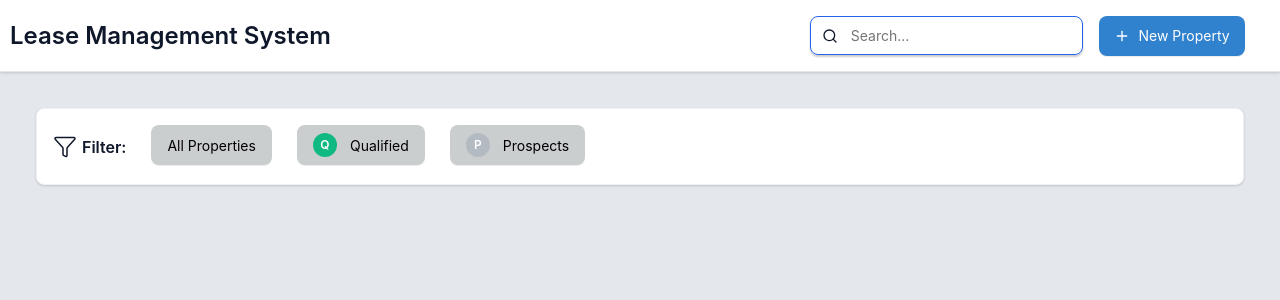
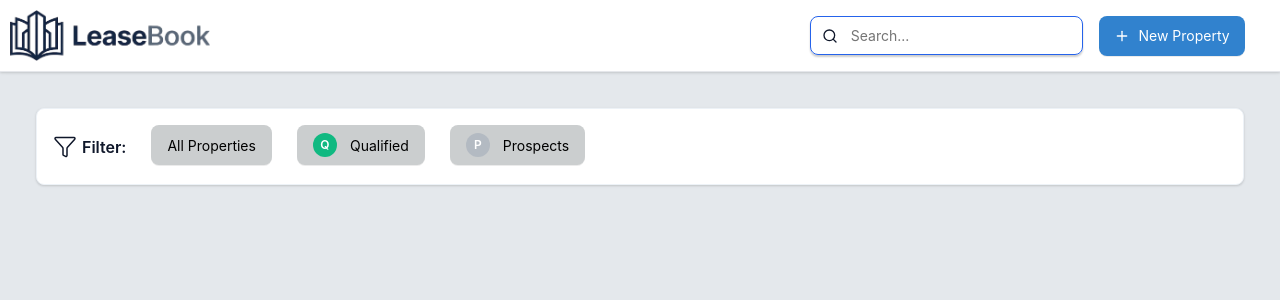
Before and after one commit to The-App-Foundry/LeaseBook, a React (Vite) app: page / in a window 1280 px wide. Shown: the top 300 px of the page. Built offline with nearby package versions, Linux system fonts and the light colour scheme.

Commit message:
feat: new logo

```diff
--- a/src/components/layout/Header.tsx
+++ b/src/components/layout/Header.tsx
@@ -53,9 +53,8 @@ const HeaderLeft = styled.div`
   align-items: center;
 `;
 
-const Title = styled.h1`
-  margin: 0;
-  font-size: 24px;
+const Logo = styled.img`
+  width: 200px;
 `;
 
 export default function Header() {
@@ -63,7 +62,9 @@ export default function Header() {
     <OuterWrapper>
       <InnerWrapper>
         <HeaderLeft>
-          <Title>Lease Management System</Title>
+          <div>
+            <Logo src="/src/assets/leasebook.webp" alt="LeaseBook logo" />
+          </div>
         </HeaderLeft>
         <HeaderRight>
           <SearchBar />
```
Also changed, not shown: src/assets/leasebook.webp (added), src/assets/leasebook_mobile.webp (added).
